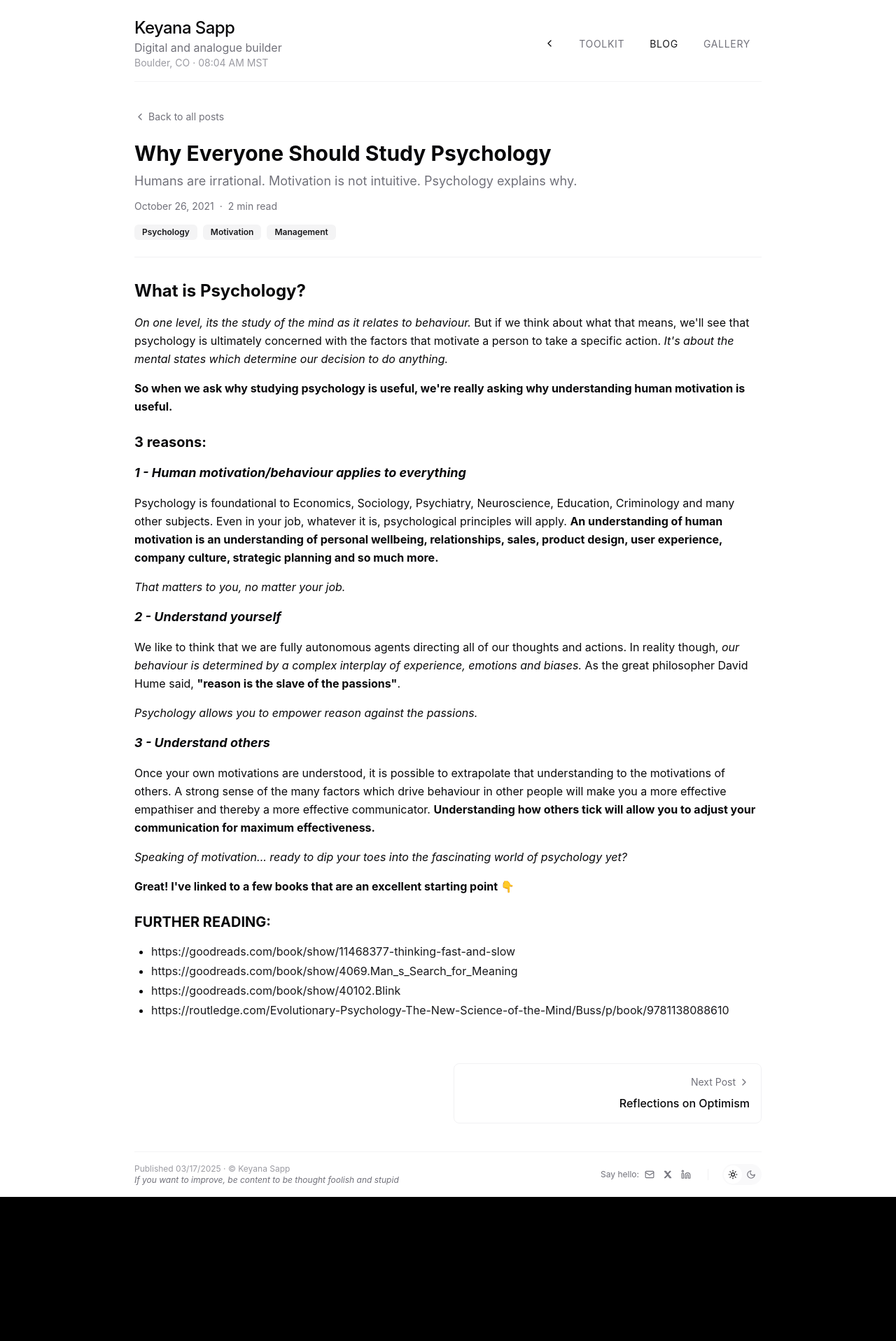
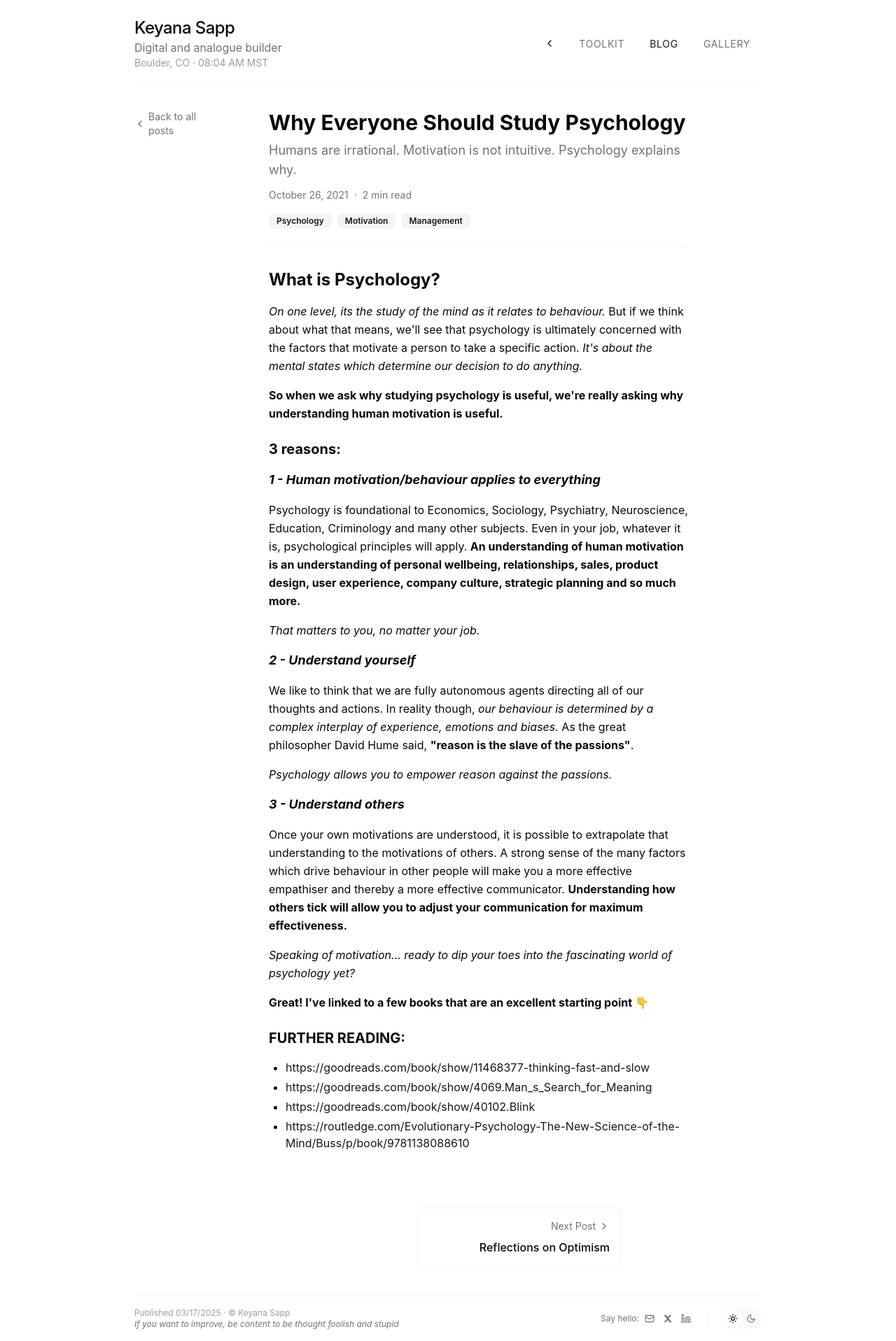
Before and after one commit to ksBrapZ/keyana-portfolio, a Next.js app: page /blog/3-reasons-why-everyone-should-study-psychology in a window 1280 px wide. Shown: the whole page at 70% size. Before the commit the page ends 1711 px from the top, so only its background shows below. Built offline with nearby package versions, Linux system fonts and the light colour scheme.

Commit message:
improve blog post page design

```diff
--- a/components/blog/BlogContent.tsx
+++ b/components/blog/BlogContent.tsx
@@ -19,14 +19,17 @@ export default function BlogContent({ frontmatter, content }: BlogContentProps)
   const readingTime = calculateReadingTime(content);
 
   return (
-    <article className="w-full">
-      <div className="mb-8">
-        <div className="mb-4">
-          <Link href="/blog" className="flex items-center text-sm text-muted-foreground hover:text-primary transition-colors mb-6">
+    <div className="flex flex-col md:flex-row w-full gap-6 md:gap-12 lg:gap-16">
+      <div className="md:sticky md:top-6 md:self-start md:w-32 flex-shrink-0">
+        <Link href="/blog" className="inline-flex items-center text-sm text-muted-foreground hover:text-primary transition-colors">
           <ChevronLeft className="mr-1 h-4 w-4" />
           Back to all posts
         </Link>
+      </div>
 
+      <article className="w-full max-w-[600px]">
+        <div className="mb-8">
+          <div className="mb-4">
             <h1 className="text-3xl font-bold mb-2">{title}</h1>
             <p className="text-lg text-muted-foreground mb-3">{description}</p>
             <div className="flex items-center text-sm text-muted-foreground">
@@ -79,5 +82,6 @@ export default function BlogContent({ frontmatter, content }: BlogContentProps)
           </ReactMarkdown>
         </div>
       </article>
+    </div>
   );
 }
--- a/content/blog/fixing-the-ovarian-lottery.md
+++ b/content/blog/fixing-the-ovarian-lottery.md
@@ -8,7 +8,7 @@ published: true
 
 **I often wonder how different my life could have been.** What if I’d been born in a village without electricity, or under a regime where speaking freely was dangerous?
 
-Our birthplace is completely out of our control and yet determines so much about our lives: our health, safety, and opportunities. Recognizing this poses a powerful question:
+Our birthplace is completely out of our control and yet determines so much about our lives. Recognizing this poses a powerful question:
 
 **Can we create a world where birth matters less and potential matters more?**
 
--- a/pages/blog/[slug].tsx
+++ b/pages/blog/[slug].tsx
@@ -43,7 +43,7 @@ export default function BlogPostPage({ post, nextPost, prevPost }: BlogPostPageP
         <main className="flex-grow container mx-auto px-6 md:px-12 lg:px-16 max-w-screen-lg py-6">
           <BlogContent frontmatter={frontmatter} content={content} />
 
-          <div className="mt-16">
+          <div className="mt-16 max-w-[600px] md:ml-[calc(32px+3rem)] lg:ml-[calc(32px+4rem)]">
             <BlogPostNavigation nextPost={nextPost} prevPost={prevPost} />
           </div>
         </main>
```
Lines whose indentation alone changed are shown as unchanged.
